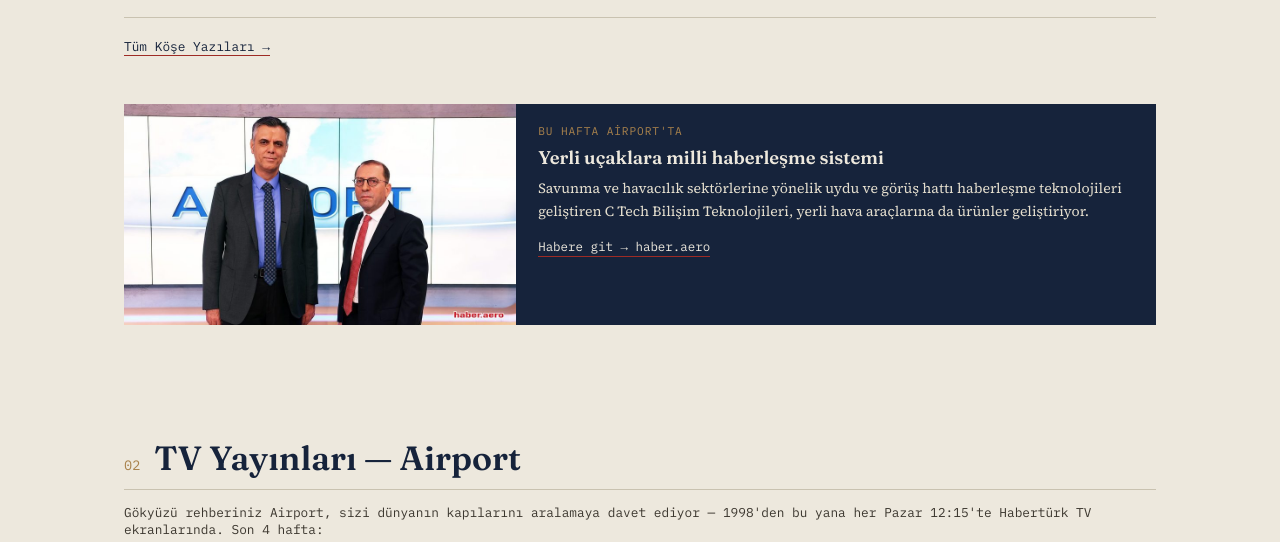
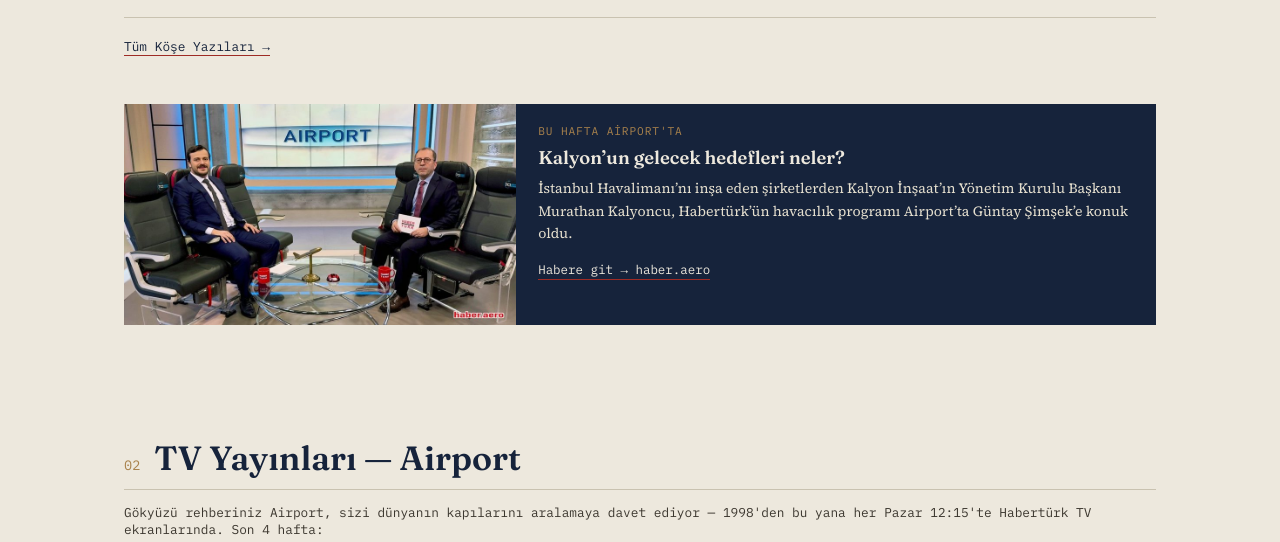
Before and after one commit to guntay16/guntaysimsek, a plain HTML site: page main-site/index.html in a window 1280 px wide. Shown: the part 2065-2607 px from the top of the page. Drawn offline with Linux system fonts and the light colour scheme.

Commit message:
Bu Hafta Airport'ta bölümünü otomatik güncelle (haber.aero)

```diff
--- a/main-site/index.html
+++ b/main-site/index.html
@@ -183,13 +183,13 @@
     </ul>
     <a class="section-more" href="kose-yazilari/">Tüm Köşe Yazıları →</a>
 
-    <!-- airport-teaser-updated: 2026-11-21 -->
-    <a class="airport-teaser" href="https://haber.aero/aero-gundem/yerli-ucaklara-milli-haberlesme-sistemi/" target="_blank" rel="noopener">
-      <div class="airport-teaser-photo"><img src="images/yerli-ucaklara-milli-haberlesme-sistemi.jpg" alt="Yerli uçaklara milli haberleşme sistemi"></div>
+    <!-- airport-teaser-updated: 2026-11-28 -->
+    <a class="airport-teaser" href="https://haber.aero/aero-gundem/airportta-bu-hafta-kalyonun-gelecek-hedefleri-neler/" target="_blank" rel="noopener">
+      <div class="airport-teaser-photo"><img src="images/airportta-bu-hafta-kalyonun-gelecek-hedefleri-neler.jpg" alt="Kalyon’un gelecek hedefleri neler?"></div>
       <div class="airport-teaser-body">
         <span class="airport-teaser-label">Bu Hafta Airport'ta</span>
-        <h3 class="airport-teaser-title">Yerli uçaklara milli haberleşme sistemi</h3>
-        <p class="airport-teaser-desc">Savunma ve havacılık sektörlerine yönelik uydu ve görüş hattı haberleşme teknolojileri geliştiren C Tech Bilişim Teknolojileri, yerli hava araçlarına da ürünler geliştiriyor.</p>
+        <h3 class="airport-teaser-title">Kalyon’un gelecek hedefleri neler?</h3>
+        <p class="airport-teaser-desc">İstanbul Havalimanı’nı inşa eden şirketlerden Kalyon İnşaat’ın Yönetim Kurulu Başkanı Murathan Kalyoncu, Habertürk’ün havacılık programı Airport’ta Güntay Şimşek’e konuk oldu.</p>
         <span class="airport-teaser-more">Habere git → haber.aero</span>
       </div>
     </a>
```
Also changed, not shown: main-site/images/airportta-bu-hafta-kalyonun-gelecek-hedefleri-neler.jpg (added).
